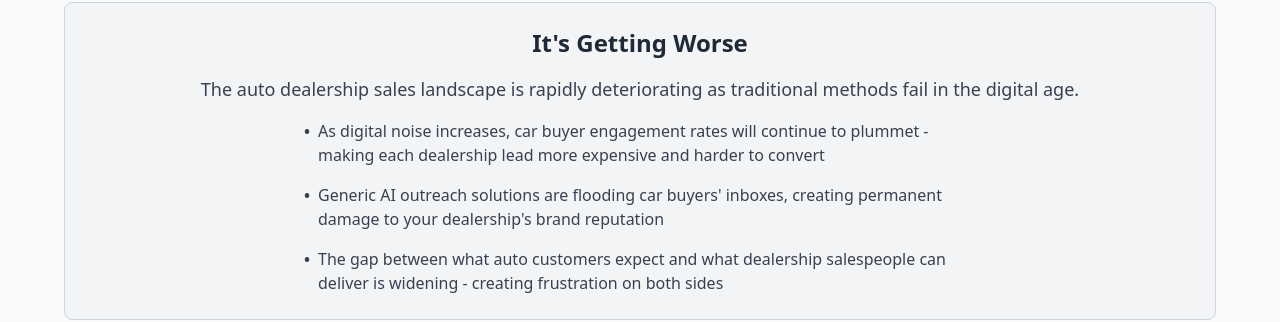
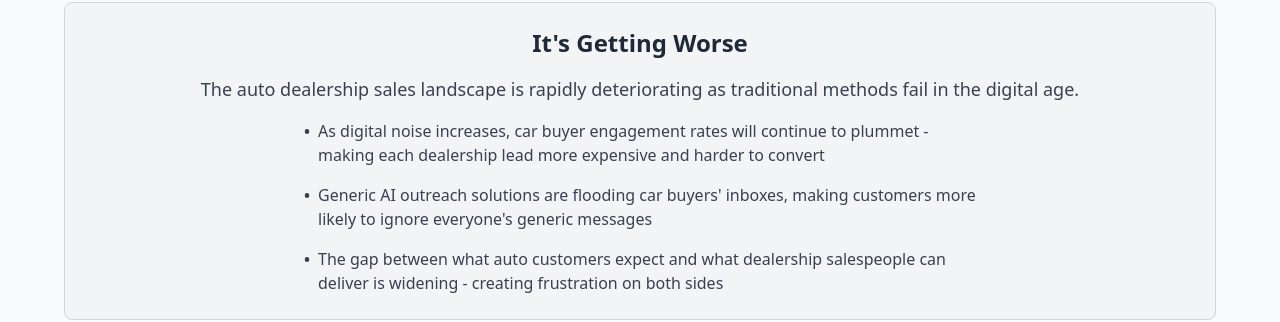
Before and after one commit to davidkrandall/swizzl-car-confidante-71, a React (Vite) app: page / in a window 1280 px wide. Shown: the part 1269-1591 px from the top of the page. Built offline with nearby package versions, Linux system fonts and the light colour scheme.

Commit message:
Fix: Update problem description
Update the description of a problem in the ProblemSection component.

```diff
--- a/src/components/ProblemSection.tsx
+++ b/src/components/ProblemSection.tsx
@@ -46,7 +46,7 @@ const ProblemSection = () => {
             </li>
             <li className="flex items-start">
               <span className="text-gray-700 font-semibold mr-2">•</span>
-              <p className="text-gray-700">Generic AI outreach solutions are flooding car buyers' inboxes, creating permanent damage to your dealership's brand reputation</p>
+              <p className="text-gray-700">Generic AI outreach solutions are flooding car buyers' inboxes, making customers more likely to ignore everyone's generic messages</p>
             </li>
             <li className="flex items-start">
               <span className="text-gray-700 font-semibold mr-2">•</span>
```
